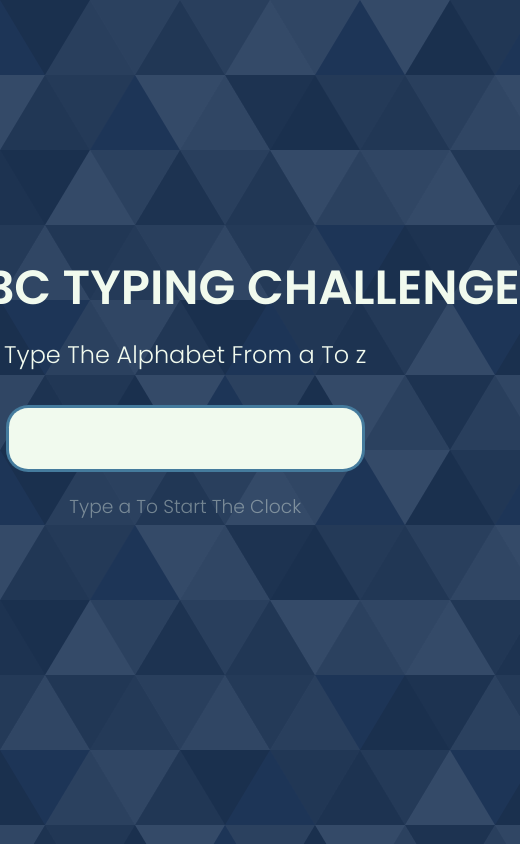
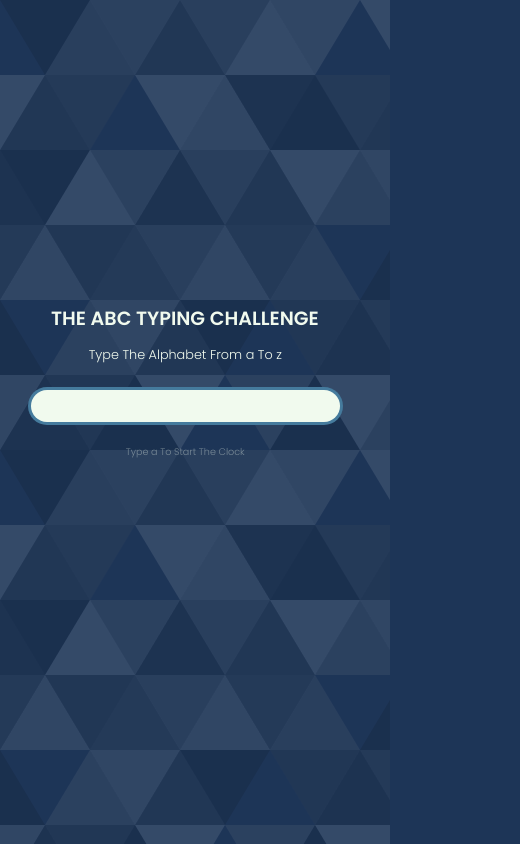
Before and after one commit to msabrii/alphabet-typing-challenge, a plain HTML site: page index.html in a window 390 px wide. Shown: the whole page, 520 px wide, since content can reach past the window. Drawn offline with nearby package versions, Linux system fonts and the light colour scheme.

Commit message:
mobile design done

```diff
--- a/style.css
+++ b/style.css
@@ -76,3 +76,28 @@ input:focus {
   box-shadow: 0 0 0 3px rgba(69, 123, 157);
   outline: 0;
 }
+
+@media screen and (max-width:700px) {
+    h1 {
+        font-size: 1.2rem;
+    }
+
+    h2 {
+        font-size: 0.8rem;
+    }
+
+    h3 {
+        font-size: 0.6rem;
+    }
+
+    input {
+        font-size: 0.9rem;
+        padding: 0.5rem;
+    }
+
+    p {
+        font-size: 0.5rem;
+        padding: 0.6rem;
+    }
+
+}
```
